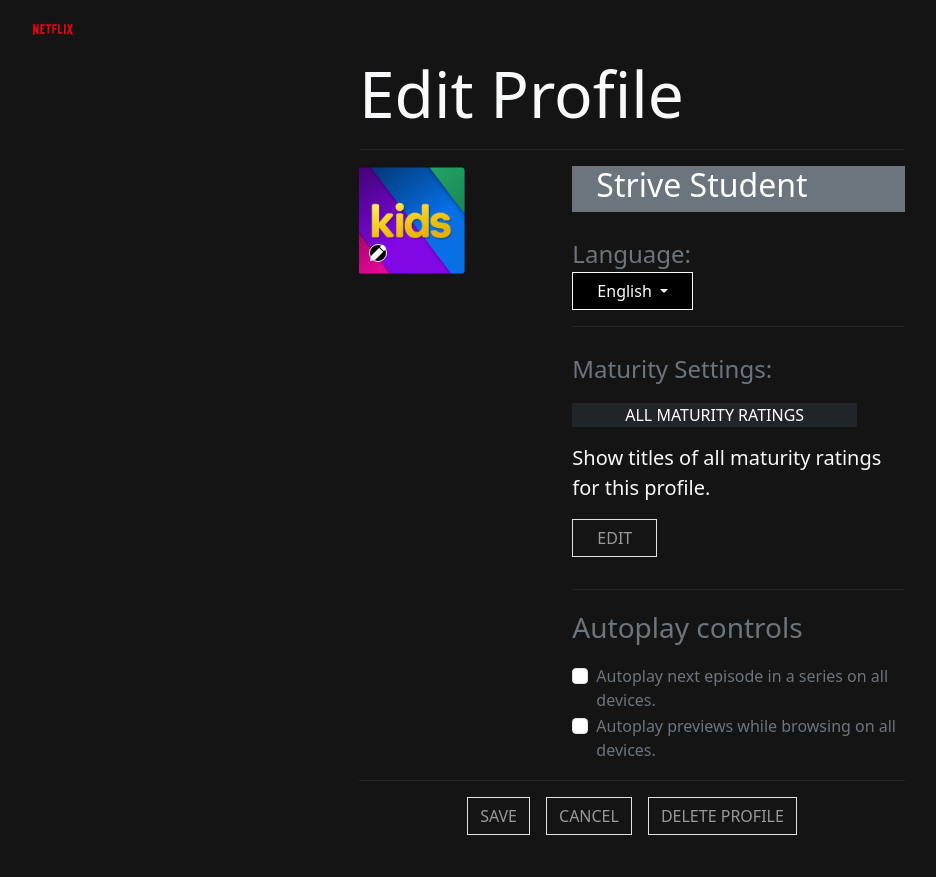
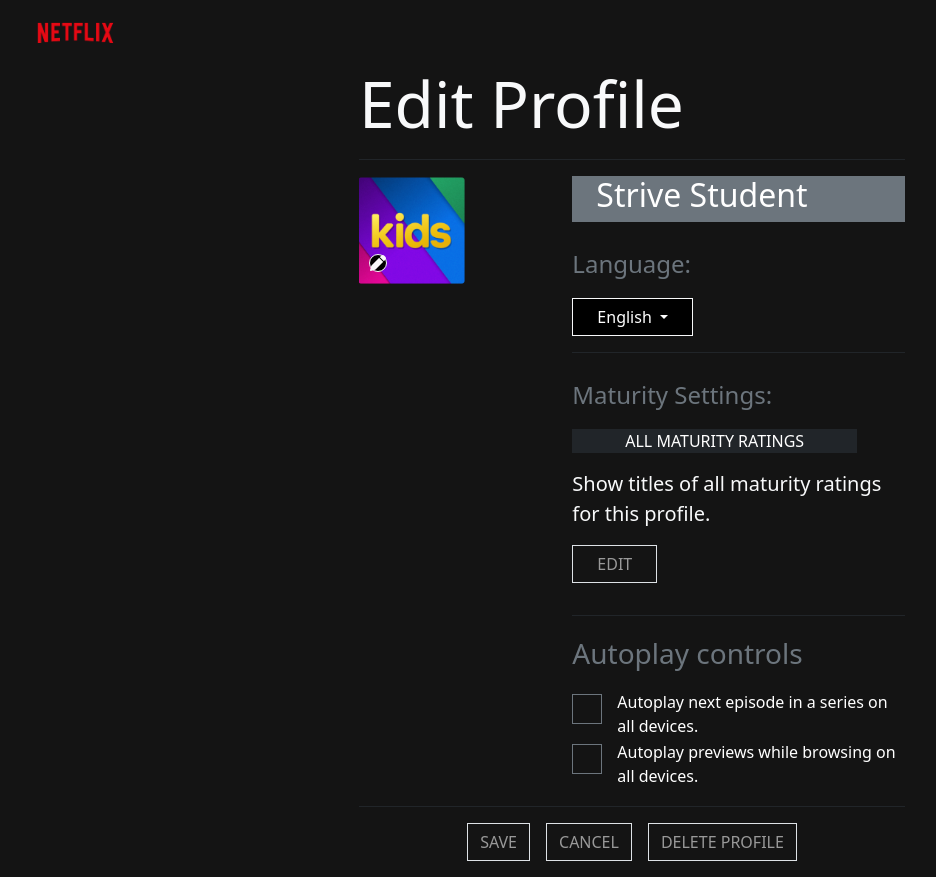
Before and after one commit to AndreaSaccomanni/U2-W2-D5-NETFLIX, a plain HTML site: page profile.html in a window 1280 px wide. Shown: the whole page, without its empty margins (8-944 px from the left). Before the commit the page ends 851 px from the top, so only its background shows below. Drawn offline with nearby package versions, Linux system fonts and the light colour scheme.

Commit message:
profile page

```diff
--- a/Netflix-assets/css/profile.css
+++ b/Netflix-assets/css/profile.css
@@ -15,3 +15,41 @@
 #ratings {
   color: white !important;
 }
+
+input#option1.form-check-input {
+  background-color: transparent;
+  border: solid 1px #6c757d;
+  height: 30px;
+  width: 30px;
+  border-radius: 0px;
+  margin-right: 15px;
+}
+
+input#option2.form-check-input {
+  background-color: transparent;
+  border: solid 1px #6c757d;
+  height: 30px;
+  width: 30px;
+  border-radius: 0px;
+  margin-right: 15px;
+}
+
+label.form-check-label {
+  color: white !important;
+}
+label.second.form-check-label {
+  color: white !important;
+}
+label {
+  display: block !important;
+}
+
+#edit:hover {
+  background-color: whitesmoke;
+  color: black !important;
+}
+
+.logo {
+  width: 8%;
+  height: auto;
+}
--- a/profile.html
+++ b/profile.html
@@ -45,8 +45,8 @@
             <div class="d-flex">
               <div style="width: fit-content">
                 <div style="position: relative">
-                  <div>
-                    <img src="./Netflix-assets/assets/kids_icon.png" alt="" class="w-100" />
+                  <div style="position: relative">
+                    <img src="./Netflix-assets/assets/kids_icon.png" alt="" />
                   </div>
                   <div style="position: absolute; bottom: 10px; left: 10px">
                     <i class="text-light bg-black rounded-circle border border-light fas fa-pen object-fit-cover"></i>
@@ -55,13 +55,13 @@
               </div>
               <div class="d-flex flex-column flex-grow-1">
                 <div class="d-flex flex-column">
-                  <div class="bg-secondary px-4 text-ligth"><h2 class="text-ligth">Strive Student</h2></div>
+                  <div class="bg-secondary px-0 px-sm-2 px-md-3 px-lg-4 text-ligth w-auto"><h2 class="text-ligth">Strive Student</h2></div>
                 </div>
                 <div class="dropdown mt-4">
                   <p class="dropdown-header text-secondary fs-4">Language:</p>
 
                   <button
-                    class="btn btn-outline-light text-white bg-black border-1 rounded-0 dropdown-toggle px-4"
+                    class="btn btn-outline-light text-white bg-black border-1 rounded-0 dropdown-toggle px-4 mt-3"
                     type="button"
                     id="dropdownMenuButton"
                     data-bs-toggle="dropdown"
@@ -82,7 +82,7 @@
                   <p class="text-secondary fs-4">Maturity Settings:</p>
                   <div class="ratings bg-dark px-2 color-ligth me-5 text-center"><p id="ratings">ALL MATURITY RATINGS</p></div>
                   <p class="text-light fs-5">Show titles of all maturity ratings for this profile.</p>
-                  <button class="btn footerColor border border-1 rounded-0 mb-3 px-4">EDIT</button>
+                  <button class="btn footerColor border border-1 rounded-0 mb-3 px-4" id="edit">EDIT</button>
                 </div>
 
                 <hr class="opacity-100" />
@@ -94,11 +94,11 @@
                     <div class="mt-3">
                       <div class="form-check">
                         <input type="checkbox" id="option1" class="form-check-input" />
-                        <label for="option1" class="form-check-label text-secondary">Autoplay next episode in a series on all devices.</label>
+                        <label for="option1" class="form-check-label">Autoplay next episode in a series on all devices.</label>
                       </div>
                       <div class="form-check">
-                        <input type="checkbox" id="option2" class="form-check-input" />
-                        <label for="option2" class="form-check-label text-secondary">Autoplay previews while browsing on all devices.</label>
+                        <input type="checkbox" id="option2" class="second form-check-input" />
+                        <label for="option2" class="second form-check-label">Autoplay previews while browsing on all devices.</label>
                       </div>
                     </div>
                   </div>
```
Also changed, not shown: index.html (+0 -3 lines).
